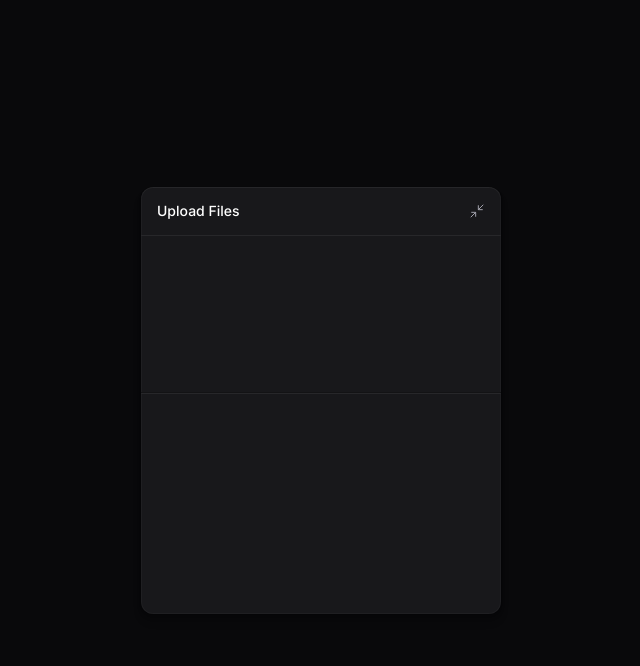
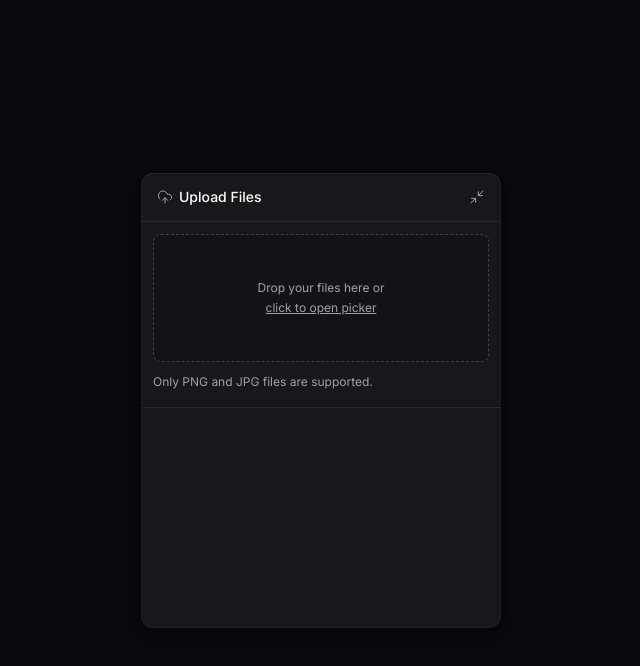
Before and after one commit to gustavorattmann/Aula-Upload-Widget-Web, a React (Vite) app: page / in a window 1280 px wide. Both pictures are taken after a click on the button "Upload Files". Shown: the top 666 px of the page, without its empty margins (319-959 px from the left). Built offline with nearby package versions, Linux system fonts and the light colour scheme.

Commit message:
Adiciona dropzone para arquivos jpeg e png

```diff
--- a/package.json
+++ b/package.json
@@ -15,6 +15,7 @@
     "lucide-react": "^0.563.0",
     "react": "^19.2.0",
     "react-dom": "^19.2.0",
+    "react-dropzone": "^14.4.0",
     "tailwind-merge": "^3.4.0",
     "tailwind-variants": "^3.2.2",
     "tailwindcss": "^4.1.18"
--- a/src/components/upload-widget-dropzone.tsx
+++ b/src/components/upload-widget-dropzone.tsx
@@ -1,3 +1,33 @@
+import { useDropzone } from "react-dropzone";
+
 export function UploadWidgetDropzone() {
-  return <div className="px-3 h-32"></div>;
+  const { getRootProps, getInputProps, isDragActive } = useDropzone({
+    multiple: true,
+    accept: {
+      "image/jpeg": [],
+      "image/png": [],
+    },
+    onDrop(acceptedFiles) {
+      console.log(acceptedFiles);
+    },
+  });
+
+  return (
+    <div className="px-3 flex flex-col gap-3">
+      <div
+        data-active={isDragActive}
+        className="cursor-pointer text-zinc-400 bg-black/20 p-5 rounded-lg border border-zinc-700 border-dashed h-32 flex flex-col items-center justify-center gap-1 hover:border-zinc-600 transition-colors data-[active=true]:bg-indigo-500/10 data-[active=true]:border-indigo-500 data-[active=true]:text-indigo-400"
+        {...getRootProps()}
+      >
+        <input type="file" {...getInputProps()} />
+
+        <span className="text-xs">Drop your files here or</span>
+        <span className="text-xs underline">click to open picker</span>
+      </div>
+
+      <span className="text-xs text-zinc-400">
+        Only PNG and JPG files are supported.
+      </span>
+    </div>
+  );
 }
--- a/src/components/upload-widget-header.tsx
+++ b/src/components/upload-widget-header.tsx
@@ -1,11 +1,12 @@
 import { Minimize2 } from "lucide-react";
 import { Button } from "./ui/button";
 import * as Collapsible from "@radix-ui/react-collapsible";
+import { UploadWidgetTitle } from "./upload-widget-title";
 
 export function UploadWidgetHeader() {
   return (
     <div className="w-full p-4 py-2 bg-white/2 border-zinc-800 border-b flex items-center justify-between">
-      <span className="text-sm font-medium">Upload Files</span>
+      <UploadWidgetTitle />
       <Collapsible.Trigger asChild>
         <Button size="icon" className="-mr-2">
           <Minimize2 strokeWidth={1.5} className="size-4" />
--- a/src/components/upload-widget-minimized-button.tsx
+++ b/src/components/upload-widget-minimized-button.tsx
@@ -1,10 +1,11 @@
 import * as Collapsible from "@radix-ui/react-collapsible";
 import { Minimize2 } from "lucide-react";
+import { UploadWidgetTitle } from "./upload-widget-title";
 
 export function UploadWidgetMinimizedButton() {
   return (
     <Collapsible.Trigger className="group w-full bg-white/2 py-3 px-5 flex items-center justify-between">
-      <span className="text-sm font-medium">Upload Files</span>
+      <UploadWidgetTitle />
       <Minimize2
         strokeWidth={1.5}
         className="size-4 text-zinc-400 group-hover:text-zinc-100"
--- /dev/null
+++ b/src/components/upload-widget-title.tsx
@@ -0,0 +1,10 @@
+import { UploadCloud } from "lucide-react";
+
+export function UploadWidgetTitle() {
+  return (
+    <div className="flex items-center gap-1.5 text-sm font-medium">
+      <UploadCloud className="size-4 text-zinc-400" strokeWidth={1.5} />
+      <span>Upload Files</span>
+    </div>
+  );
+}
```
Also changed, not shown: 1 other file (tests, documents, lock files or other folders).
